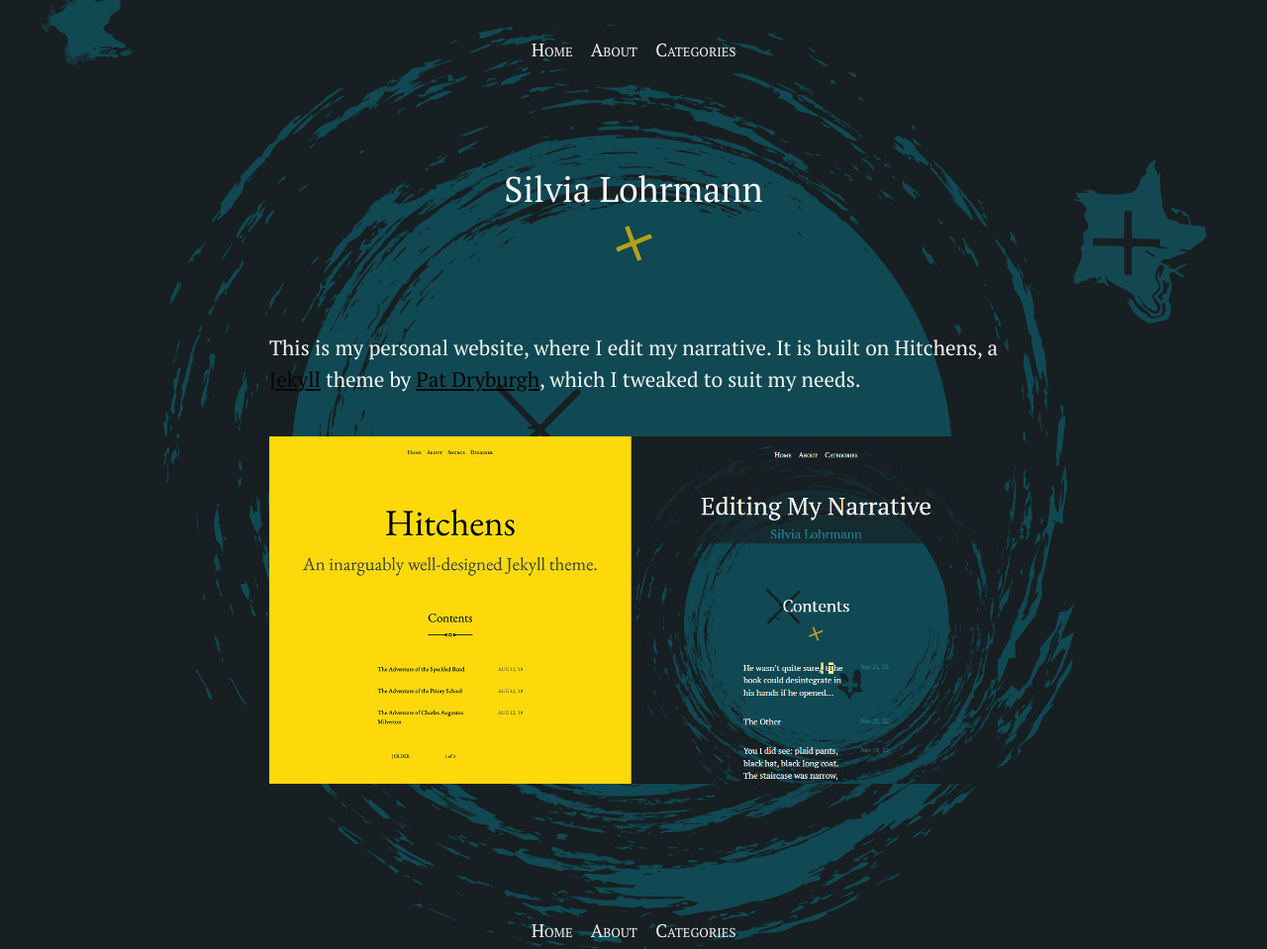
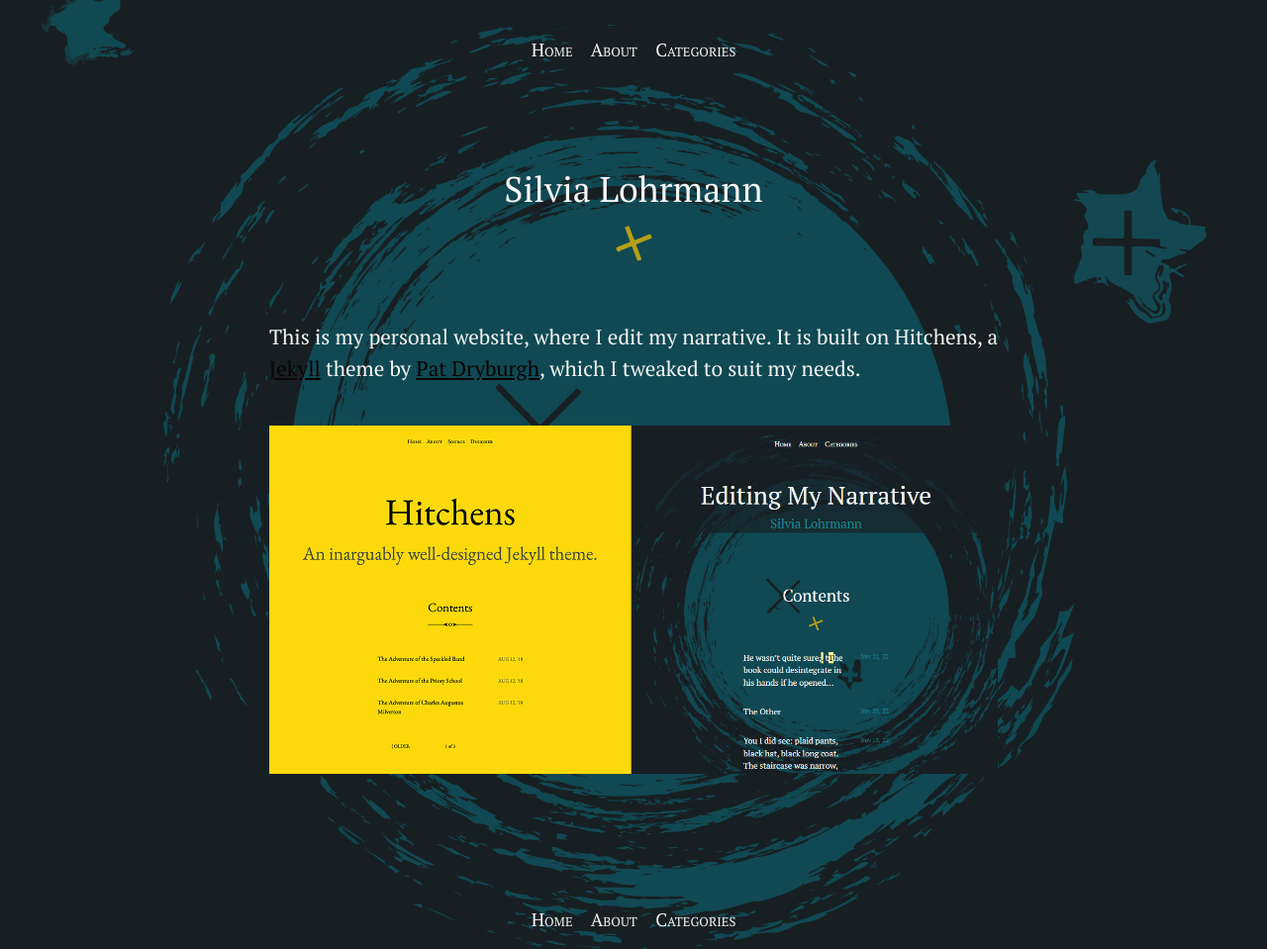
Before and after one commit to silvialohrmann/editorial, a Jekyll site: the page built from README.md, in a window 1280 px wide. Shown: the whole page at 99% size. Built offline with Jekyll 4.4.1, drawn with Linux system fonts in a browser that asks for light colours.

Commit message:
Update _article.scss

```diff
--- a/_sass/_article.scss
+++ b/_sass/_article.scss
@@ -17,7 +17,7 @@
 .post > h1 {
   font-size: 1.7em;
   max-width: 48rem;
-  padding: 0 1em .5em;
+  padding: 0 1em .2em;
   text-align: center;
 }
 @media (min-width: $on-tablet) {
@@ -25,7 +25,7 @@
      padding: 4em 0;
   }
   .post > h1 {
-  padding-bottom: 1.5em;
+  padding-bottom: 1.2em;
 }
  }
 .post p {
```
